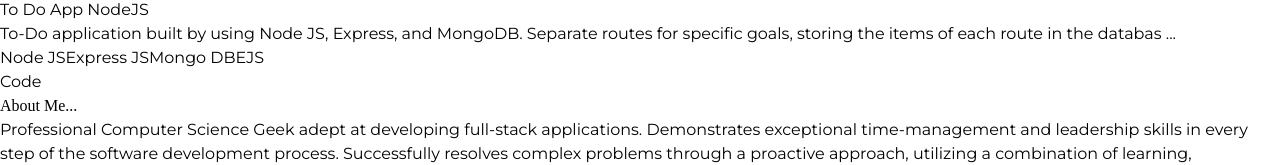
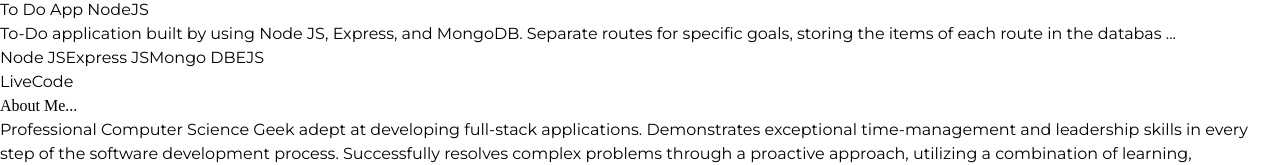
Before and after one commit to pradeep652227/portfolio_website, a React (Vite) app in the folder frontend/: page / in a window 1280 px wide. Shown: the part 1821-1986 px from the top of the page. Built offline with nearby package versions, Linux system fonts and the light colour scheme; no server answers; a web font is replaced by a local one.

Commit message:
project link

```diff
--- a/frontend/src/Components/Home.jsx
+++ b/frontend/src/Components/Home.jsx
@@ -140,7 +140,8 @@
                 title="To Do App NodeJS"
                 brief={briefs[2]}
                 skills={["Node JS", "Express JS", "Mongo DB", "EJS"]}
-                isLive={false}
+                isLive={true}
+                liveUrl="https://to-do-list-version2-0.onrender.com/"
                 codeUrl="https://github.com/pradeep652227/To-Do-List-version2.0"
               />
             </div>
```
